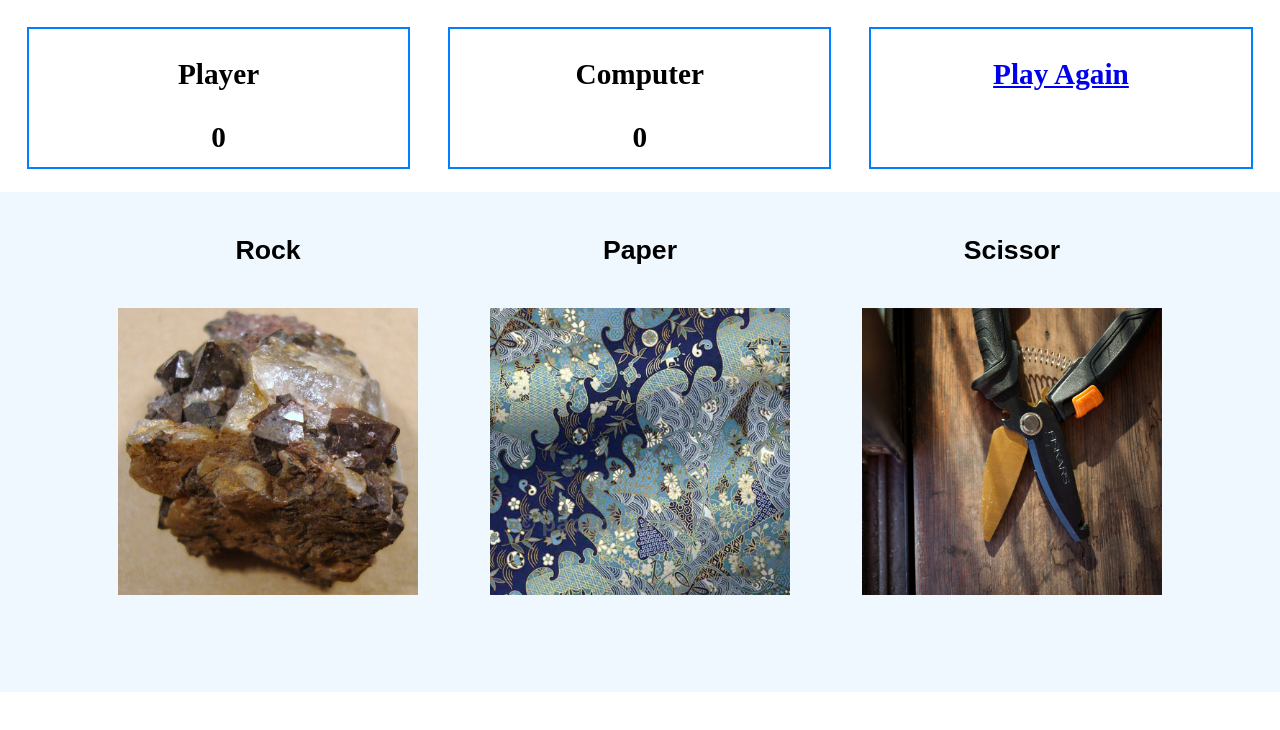
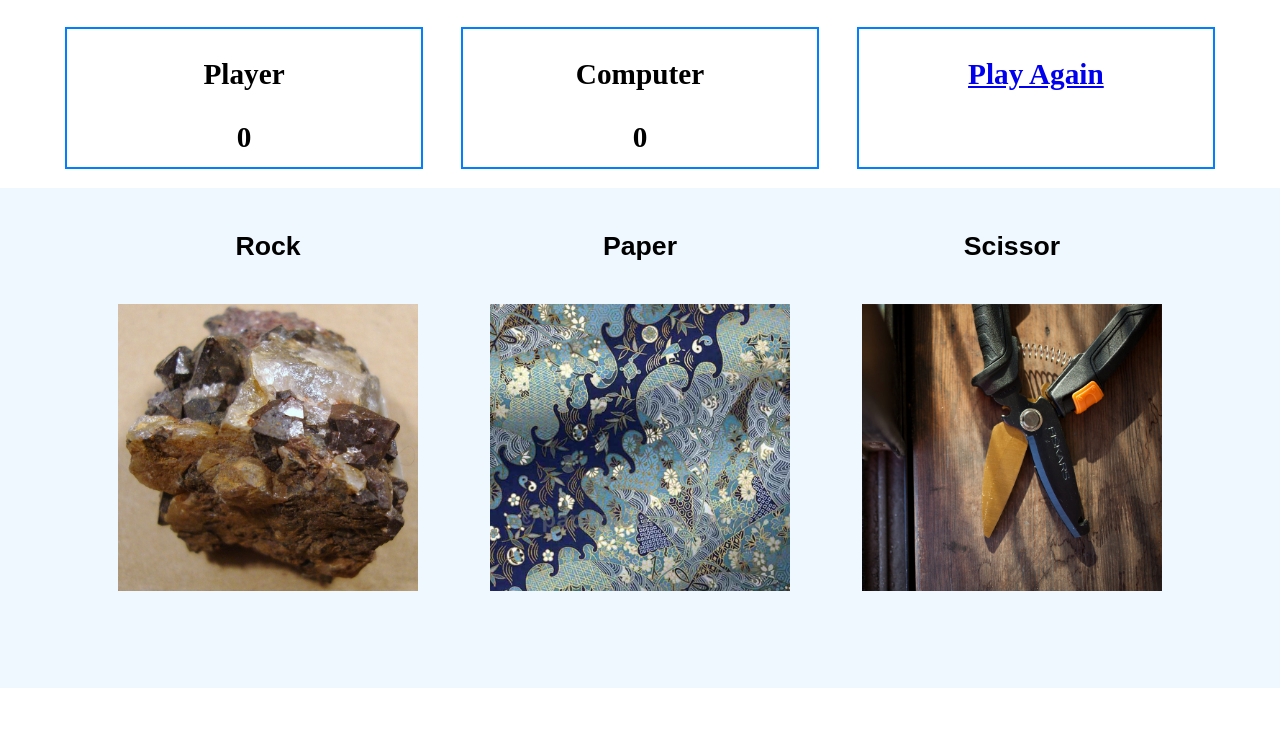
Before and after one commit to osalvatierra/rock-paper-scissors, a website built with Parcel: page index.html in a window 1280 px wide. Built offline with nearby package versions, Linux system fonts and the light colour scheme.

Commit message:
css updates

```diff
--- a/index.html
+++ b/index.html
@@ -8,7 +8,7 @@
 	</head>
 	<body>
 		<div class="points">
-			<div>
+			<div class="pContainer">
 				<div class="playerPoints"><h3>Player</h3></div>
 				<div class="compPoints"><h3>Computer</h3></div>
 				<div class="playagain">
--- a/styles.css
+++ b/styles.css
@@ -40,6 +40,7 @@ h3 {
 	left: 0;
 	position: absolute;
 }
+.pContainer { display: flex; justify-content: center; }
 .Weapons {
 	display: flex;
 	justify-content: center;
@@ -56,8 +57,6 @@ h3 {
 .tie {
 	text-align: center;
 	padding: 1rem;
-	border: solid;
-	border-color: #5f9fa1;
 	margin: 20px;
 	padding: 2rem;
 	font-size: 20px;
@@ -86,7 +85,7 @@ h3 {
 	margin: 19px;
 	height: 8.6rem;
 	float: left;
-	width: 30%;
+	width: 28%;
 	font-size: 25px;
 }
 button {
```
